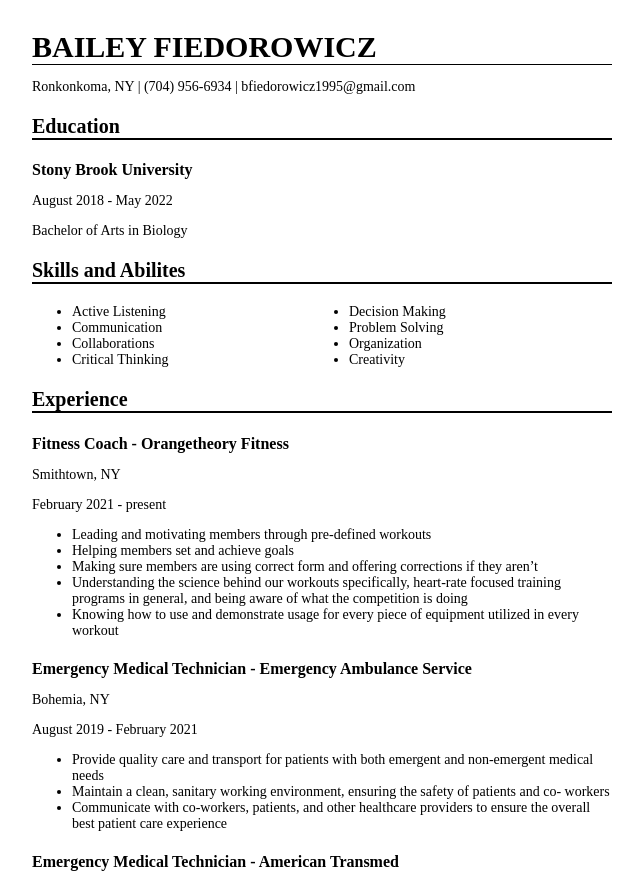
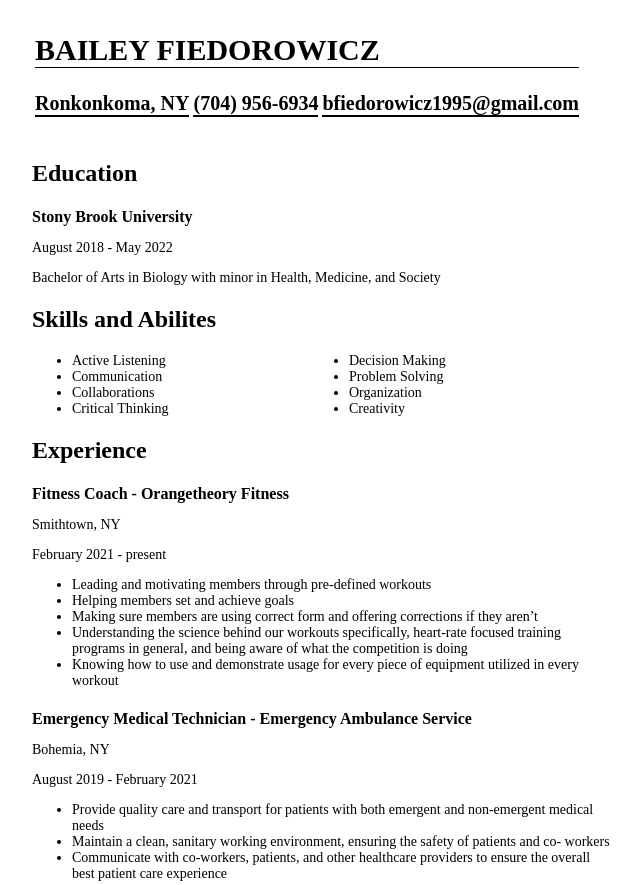
Before and after one commit to SemperFido95/Prime-Digital-Academy-Resum-, a plain HTML site: page index.html in a window 1280 px wide. Shown: the top 885 px of the page, without its empty margins (318-961 px from the left). Drawn offline with Linux system fonts and the light colour scheme.

Commit message:
Update index.html

```diff
--- a/index.html
+++ b/index.html
@@ -3,24 +3,43 @@
 <head>
   <meta charset="utf-8">
   <meta name="viewport" content="width=device-width">
-  <title>JS Bin</title>
+  <title>Bailey Fiedorowicz's Resume</title>
   <link rel="stylesheet" href="style.css"/>
 </head>
 <body>
+  <div id="container">
     <div class="title">
+      <table id="intro">
+        <thead>
+          <tr>
+            <th colspan="3">
               <h1>Bailey Fiedorowicz</h1>
-    <p>Ronkonkoma, NY | (704) 956-6934 | bfiedorowicz1995@gmail.com</p>
+            </th>
+          </tr>
+          <tr id="contact">
+            <th>
+              <h3>Ronkonkoma, NY</h3>
+            </th>
+            <th>
+              <h3>(704) 956-6934</h3>
+            </th>
+            <th>
+            <h3>bfiedorowicz1995@gmail.com</h3>
+            </th>
+          </tr>
+        </thead>
+      </table>
     </div>
 
     <div class="education">
-    <h3>Education</h3>
+      <h2 id="section-head">Education</h2>
       <h4>Stony Brook University</h4>
       <p>August 2018 - May 2022</p>
-    <p>Bachelor of Arts in Biology</p>
+      <p>Bachelor of Arts in Biology with minor in Health, Medicine, and Society</p>
     </div>
 
     <div>
-  <h3>Skills and Abilites</h3>
+    <h2 id="section-head">Skills and Abilites</h2>
 
       <div>
         <ul id="skills">
@@ -34,10 +53,11 @@
           <li>Creativity</li>
         </ul>
        </div>
+
     </div>
 
     <div class="experience">
-    <h3>Experience</h3>
+      <h2 id="section-head">Experience</h2>
       <h4>Fitness Coach - Orangetheory Fitness</h4>
       <p>Smithtown, NY</p>
       <p>February 2021 - present</p>
@@ -76,7 +96,7 @@
     </div>
 
     <div class="Military">
-    <h3>Military Service</h3>
+      <h2 id="section-head">Military Service</h2>
       <h4>Branch: United States Marine Corps (USMC)</h4>
       <p>Rank: Sergeant (E-5)</p>
       <p>Commendations:</p>
@@ -91,7 +111,7 @@
     </div>
 
     <div class="Certifications">
-    <h3>Certifications and Licenses</h3>
+      <h2 id="section-head">Certifications and Licenses</h2>
       <h4>Emergency Medical Technician -Basic</h4>
       <p>May 2020 to May 2023</p>
       <h4>Basic Life Support (BLS)</h4>
@@ -102,8 +122,13 @@
     </div>
 
     <div class="References">
-    <h3>References</h3>
+      <h2 id="section-head">References</h2>
       <p>Available upon request</p>
+    </div>
+
+    <div class="footer">
+      <footer>
+        <a href=#intro><h6>return to top</h6></a>
   </div>
 </body>
 </html>
```
Lines whose indentation alone changed are shown as unchanged.
